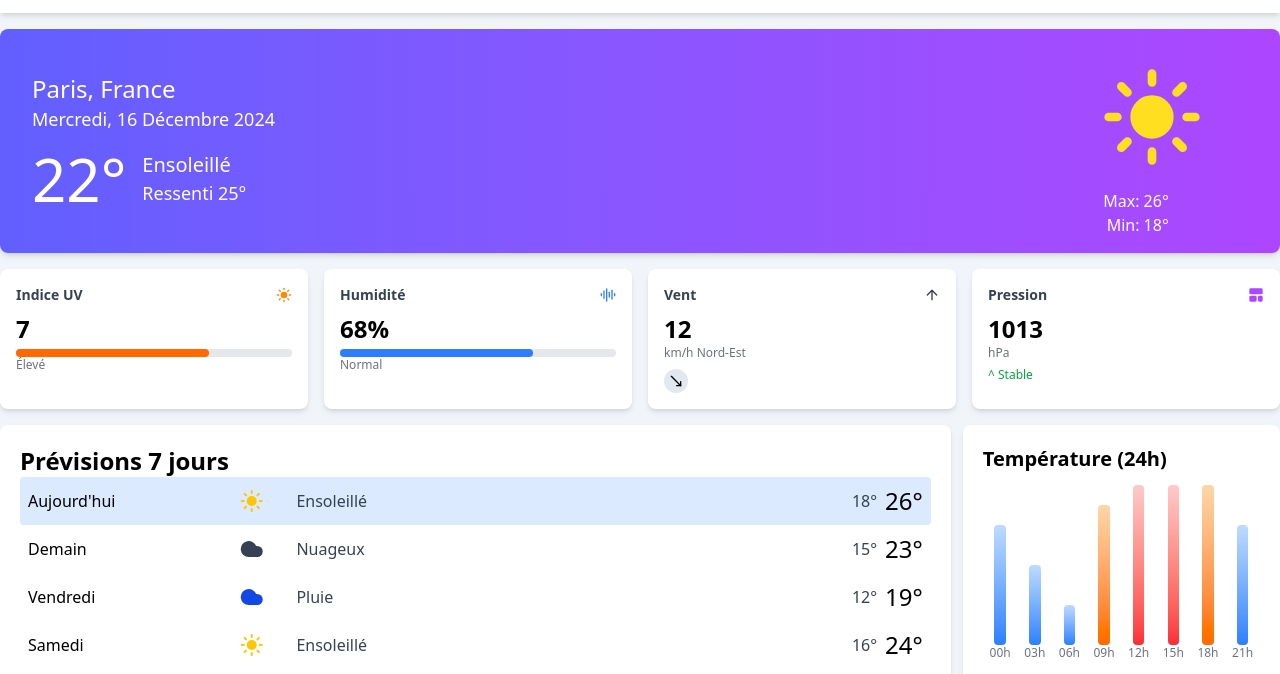
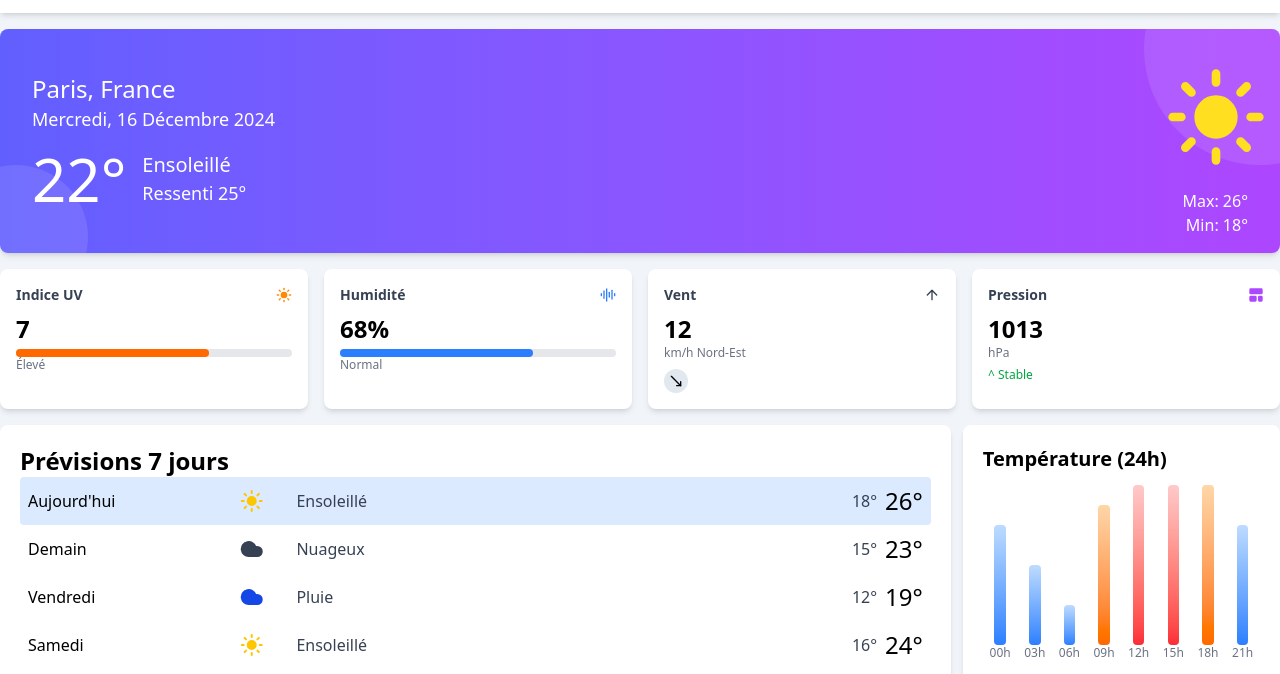
Before and after one commit to antoinebtn/ESGI-Tailwind, a website: page index.html in a window 1280 px wide. Shown: the part 63-737 px from the top of the page. Drawn offline with nearby package versions, Linux system fonts and the light colour scheme; files that its build step writes are made by us from their sources.

Commit message:
💄 Update layout and styles for weather display

```diff
--- a/index.html
+++ b/index.html
@@ -29,8 +29,8 @@
 
   <main class="container mx-auto">
     <div
-      class=" my-4 bg-gradient-to-r from-indigo-500 to-purple-500 rounded-lg flex justify-between items-center shadow-md py-4">
-      <div class="p-4 w-[60%] md:w-[80%]">
+      class=" my-4 bg-gradient-to-r from-indigo-500 to-purple-500 rounded-lg flex justify-between items-center shadow-md py-4 relative overflow-hidden">
+      <div class="p-4 w-[60%] md:w-[80%] z-10">
         <p class="text-white text-2xl mx-4">Paris, France</p>
         <p class="text-white text-lg mx-4 mb-4 font-thin">Mercredi, 16 Décembre 2024</p>
         <div class="flex flex-row">
@@ -41,13 +41,15 @@
           </div>
         </div>
       </div>
-      <div class="flex flex-col items-center md:w-[20%] w-[30%]">
+      <div class="flex flex-col justify-end md:w-[10%] w-[30%] z-10">
         <i data-lucide="sun" class="text-yellow-300 fill-yellow-300 h-36 w-26 mx-auto"></i>
         <div class="pr-8">
           <p class="text-white text-end">Max: 26°</p>
           <p class="text-white text-end">Min: 18°</p>
         </div>
       </div>
+      <div class="absolute -top-24 -right-24 w-58 h-58 bg-white rounded-full opacity-10 z-1"></div>
+      <div class="absolute -bottom-14 -left-14 w-36 h-36 bg-white rounded-full opacity-10 z-1"></div>
     </div>
     <div class="grid grid-cols-1 sm:grid-cols-2 lg:grid-cols-4 gap-4 my-4">
       <div class="bg-white rounded-lg shadow-md p-4">
```
